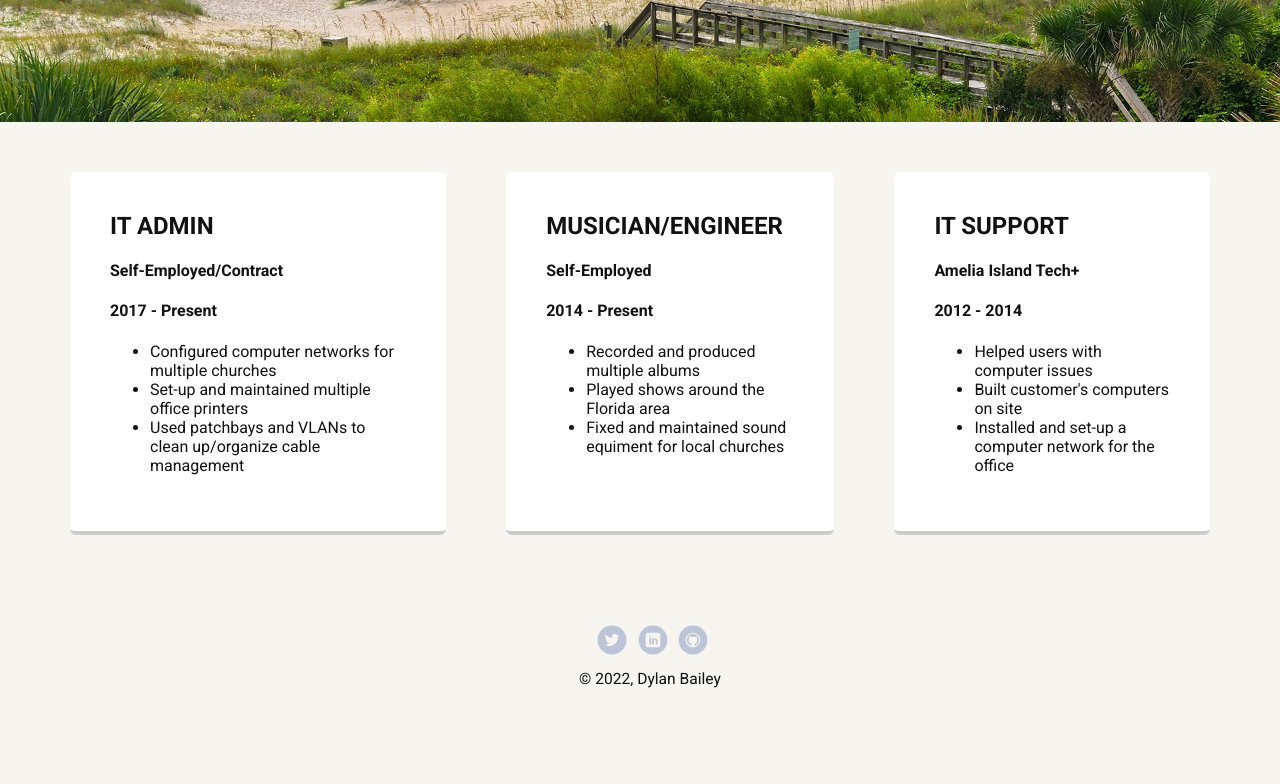
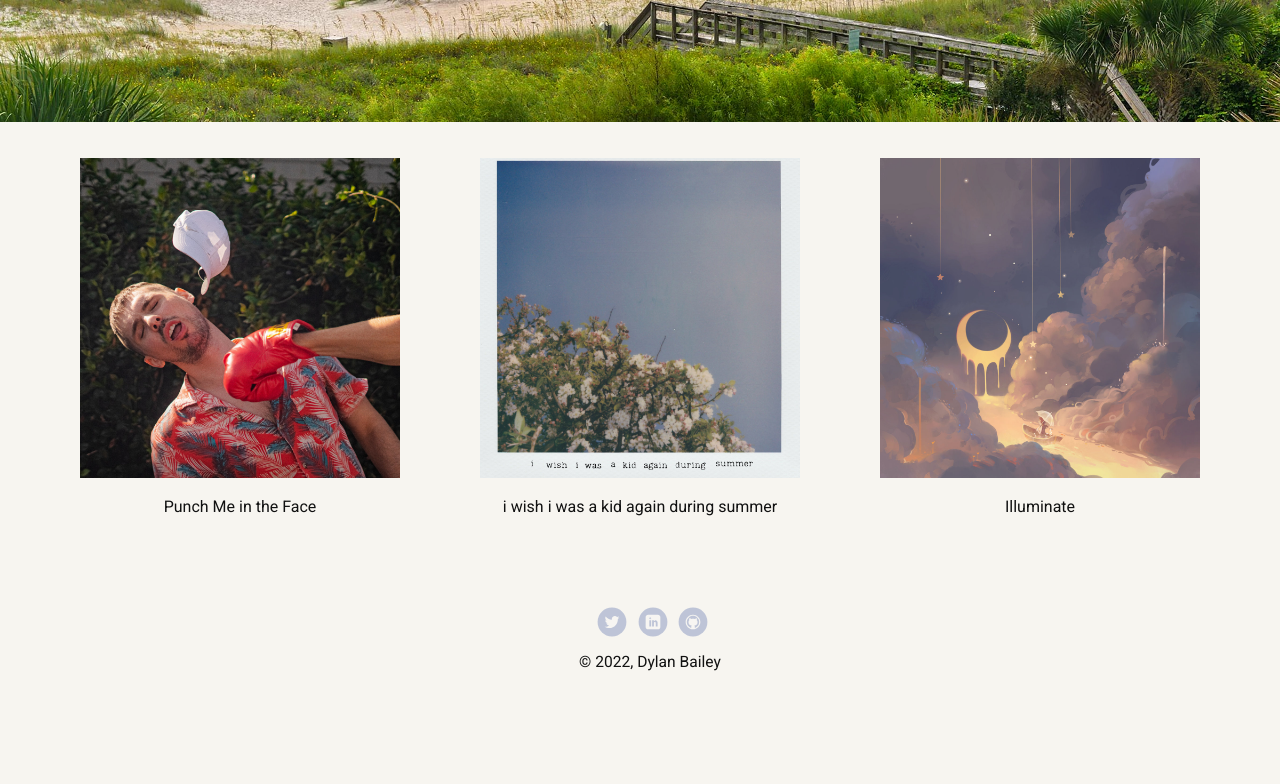
Before and after one commit to dylancbailey/personal-profile, a plain HTML site: page music.html in a window 1280 px wide. Shown: the part 348-1132 px from the top of the page. Drawn offline with Linux system fonts and the light colour scheme; a web font is replaced by a local one.

Commit message:
Music tab

```diff
--- a/music.html
+++ b/music.html
@@ -2,7 +2,7 @@
 <html lang="en">
 <head>
   <meta charset="utf-8">
-  <title>Dylan Bailey's Resume</title>
+  <title>Dylan Bailey's Music</title>
   <meta name="viewport" content="width=device-width, initial-scale=1.0">
   <link rel="stylesheet" href="styles.css">
   <link href="https://fonts.googleapis.com/css?family=Muli%7CRoboto:400,300,500,700,900" rel="stylesheet"></head>
@@ -19,42 +19,25 @@
 
     <header>
       <img src="images/DylanProfile3.jpg" alt="Photo of Dylan Bailey with a white hat and using his hand to make a peace symbol" class="profile-image">
-      <h1 class="tag name">Here's my resume.</h1>
+      <h1 class="tag name">Here's my tunes.</h1>
     </header>
 
     <main class="flex">
-      <div class="card">
-        <h2>IT ADMIN</h2>
-        <h4>Self-Employed/Contract</h4>
-        <h4>2017 - Present</h4>
-        <ul>
-          <li>Configured computer networks for multiple churches</li>
-          <li>Set-up and maintained multiple office printers</li>
-          <li>Used patchbays and VLANs to clean up/organize cable management</li>
-        </ul>
-      </div>
 
-      <div class="card">
-        <h2>MUSICIAN/ENGINEER</h2>
-        <h4>Self-Employed</h4>
-        <h4>2014 - Present</h4>
-        <ul>
-          <li>Recorded and produced multiple albums</li>
-          <li>Played shows around the Florida area</li>
-          <li>Fixed and maintained sound equiment for local churches</li>
-        </ul>
-      </div>
+      <figure>
+        <a href="https://iamsleepless.bandcamp.com/album/punch-me-in-the-face" target="_blank"><img src="images/AlbumArt1.jpg"></a>
+        <figcaption>Punch Me in the Face</figcaption>
+      </figure>
 
-      <div class="card">
-        <h2>IT SUPPORT</h2>
-        <h4>Amelia Island Tech+</h4>
-        <h4>2012 - 2014</h4>
-        <ul>
-          <li>Helped users with computer issues</li>
-          <li>Built customer's computers on site</li>
-          <li>Installed and set-up a computer network for the office</li>
-        </ul>
-      </div>
+      <figure>
+        <a href="https://iamsleepless.bandcamp.com/track/i-wish-i-was-a-kid-again-during-summer" target="_blank"><img src="images/AlbumArt2.jpg"></a>
+        <figcaption>i wish i was a kid again during summer</figcaption>
+      </figure>
+
+      <figure>
+        <a href="https://iamsleepless.bandcamp.com/album/illuminate" target="_blank"><img src="images/AlbumArt3.jpg"></a>
+        <figcaption>Illuminate</figcaption>
+      </figure>
 
     </main>
     <footer>
--- a/styles.css
+++ b/styles.css
@@ -117,6 +117,17 @@ header .profile-image:hover {
 .music-link a:hover{
   transition: all .5s;
 }
+figure img {
+  width: 60%;
+  transition: all .5s;
+}
+figure img:hover {
+  transform: scale(1.05);
+  box-shadow: 0 3px 10px rgb(0 0 0 / 0.2);
+}
+figcaption {
+  margin: 15px 0 15px 0;
+}
 
 ul.skills {
   padding: 0;
@@ -213,6 +224,10 @@ a.social:hover {
     line-height: 1.6em;
   }
 
+  figure img {
+    width: 100%;
+  }
+
   footer {
     font-size: 1.3em;
     max-width: 1200px;
```
Also changed, not shown: images/AlbumArt1.jpg (added), images/AlbumArt2.jpg (added), images/AlbumArt3.jpg (added), 2 other files.
